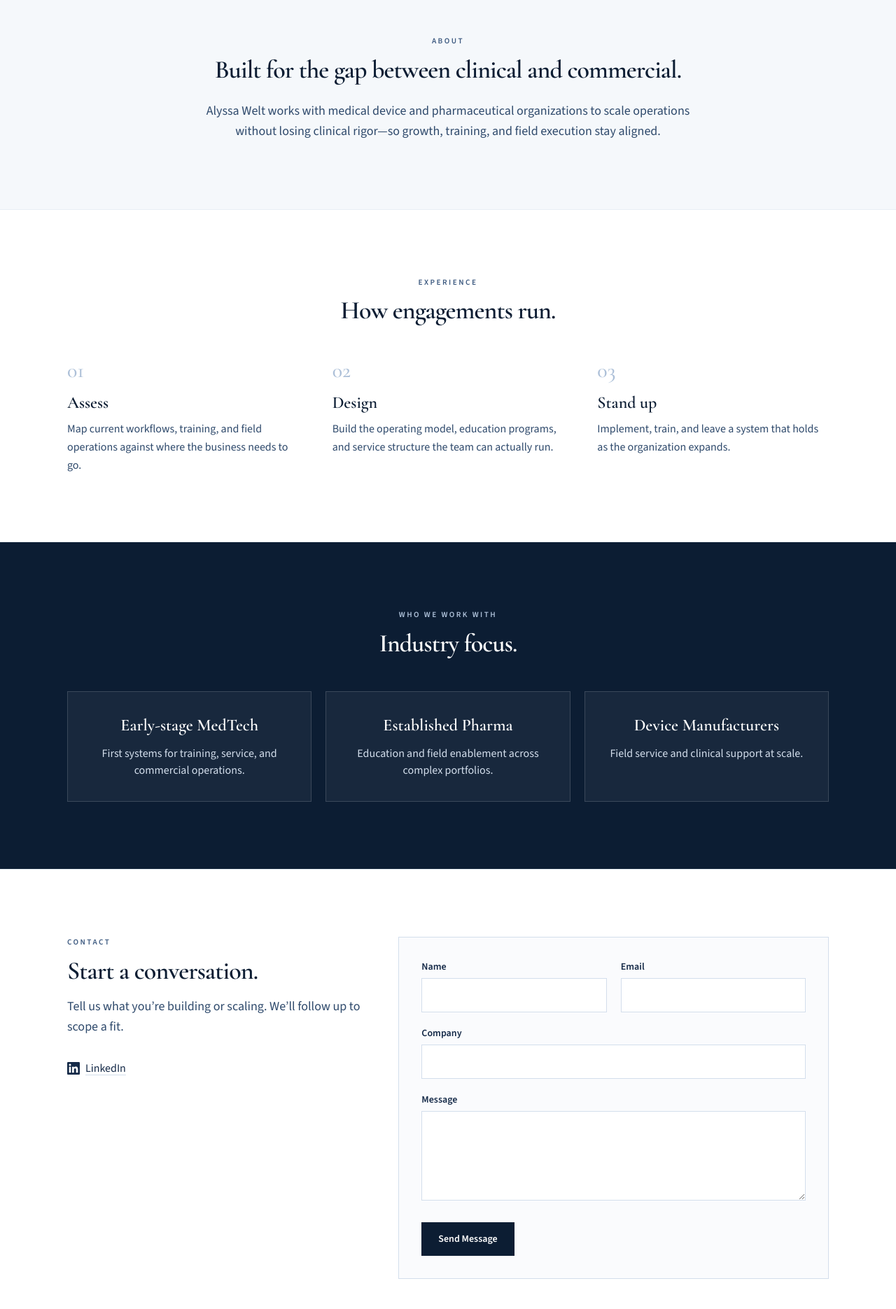
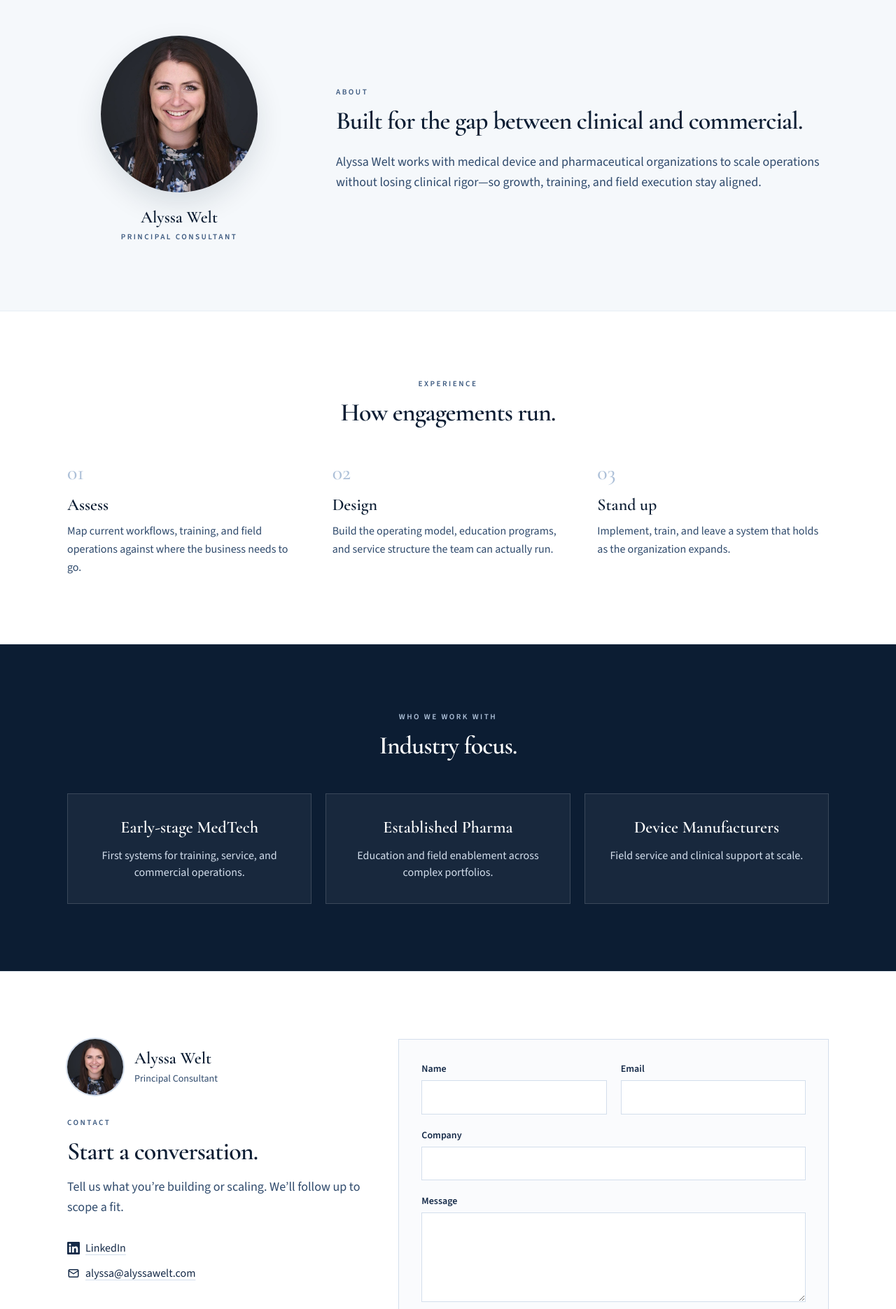
Before and after one commit to connorbking/alyssawelt, a website: page public/index.html in a window 1280 px wide. Shown: the part 1200-3071 px from the top of the page at 70% size. Drawn offline with nearby package versions, Linux system fonts and the light colour scheme.

Commit message:
Add Alyssa's headshot, name, and a mailto link under LinkedIn.
Co-authored-by: Cursor <cursoragent@cursor.com>

```diff
--- a/public/index.html
+++ b/public/index.html
@@ -9,6 +9,7 @@
   <meta property="og:description" content="Operational excellence for medical device and pharmaceutical organizations." />
   <meta property="og:url" content="https://alyssawelt.com" />
   <meta property="og:type" content="website" />
+  <meta property="og:image" content="https://alyssawelt.com/images/alyssa-welt.png" />
   <title>Alyssa Welt | Medical Device Consulting</title>
   <link rel="preconnect" href="https://fonts.googleapis.com" />
   <link rel="preconnect" href="https://fonts.gstatic.com" crossorigin />
@@ -97,12 +98,26 @@
     </section>
 
     <section id="about" class="border-y border-clinical-100 bg-clinical-50 py-20 lg:py-24">
-      <div class="mx-auto max-w-3xl px-5 text-center lg:px-8">
+      <div class="mx-auto grid max-w-6xl items-center gap-10 px-5 lg:grid-cols-12 lg:gap-16 lg:px-8">
+        <div class="text-center lg:col-span-4">
+          <img
+            src="/images/alyssa-welt.png"
+            alt="Alyssa Welt, principal consultant"
+            width="224"
+            height="224"
+            class="mx-auto h-44 w-44 rounded-full object-cover object-top ring-4 ring-white sm:h-56 sm:w-56"
+            style="box-shadow: 0 16px 40px rgba(12, 29, 51, 0.12);"
+          />
+          <p class="mt-5 font-serif text-2xl font-semibold text-clinical-900">Alyssa Welt</p>
+          <p class="mt-1 text-[0.7rem] font-semibold uppercase tracking-widest text-clinical-500">Principal Consultant</p>
+        </div>
+        <div class="text-center lg:col-span-8 lg:text-left">
           <p class="text-[0.7rem] font-semibold uppercase tracking-widest text-clinical-500">About</p>
           <h2 class="mt-3 font-serif text-4xl font-semibold tracking-tight text-clinical-900">Built for the gap between clinical and commercial.</h2>
           <p class="mt-6 text-lg leading-relaxed text-clinical-600">
             Alyssa Welt works with medical device and pharmaceutical organizations to scale operations without losing clinical rigor—so growth, training, and field execution stay aligned.
           </p>
+        </div>
       </div>
     </section>
 
@@ -160,13 +175,32 @@
     <section id="contact" class="bg-white py-20 lg:py-24">
       <div class="mx-auto grid max-w-6xl gap-12 px-5 lg:grid-cols-12 lg:px-8">
         <div class="lg:col-span-5">
-          <p class="text-[0.7rem] font-semibold uppercase tracking-widest text-clinical-500">Contact</p>
+          <div class="flex items-center gap-4">
+            <img
+              src="/images/alyssa-welt.png"
+              alt="Alyssa Welt"
+              width="80"
+              height="80"
+              class="h-20 w-20 rounded-full object-cover object-top ring-2 ring-clinical-200"
+            />
+            <div>
+              <p class="font-serif text-2xl font-semibold leading-tight text-clinical-900">Alyssa Welt</p>
+              <p class="mt-1 text-sm text-clinical-600">Principal Consultant</p>
+            </div>
+          </div>
+          <p class="mt-8 text-[0.7rem] font-semibold uppercase tracking-widest text-clinical-500">Contact</p>
           <h2 class="mt-3 font-serif text-4xl font-semibold tracking-tight text-clinical-900">Start a conversation.</h2>
           <p class="mt-4 text-lg leading-relaxed text-clinical-600">Tell us what you’re building or scaling. We’ll follow up to scope a fit.</p>
-          <a href="https://www.linkedin.com/in/alyssawelt/" target="_blank" rel="noopener noreferrer" class="mt-8 inline-flex items-center gap-2 font-medium text-clinical-800 underline decoration-clinical-200 underline-offset-4 hover:decoration-clinical-700">
+          <div class="mt-8 flex flex-col items-start gap-3">
+            <a href="https://www.linkedin.com/in/alyssawelt/" target="_blank" rel="noopener noreferrer" class="inline-flex items-center gap-2 font-medium text-clinical-800 underline decoration-clinical-200 underline-offset-4 hover:decoration-clinical-700">
               <svg xmlns="http://www.w3.org/2000/svg" width="18" height="18" viewBox="0 0 24 24" fill="currentColor" aria-hidden="true"><path d="M20.447 20.452h-3.554v-5.569c0-1.328-.027-3.037-1.852-3.037-1.853 0-2.136 1.445-2.136 2.939v5.667H9.351V9h3.414v1.561h.046c.477-.9 1.637-1.85 3.37-1.85 3.601 0 4.267 2.37 4.267 5.455v6.286zM5.337 7.433a2.062 2.062 0 0 1-2.063-2.065 2.064 2.064 0 1 1 2.063 2.065zm1.782 13.019H3.555V9h3.564v11.452zM22.225 0H1.771C.792 0 0 .774 0 1.729v20.542C0 23.227.792 24 1.771 24h20.451C23.2 24 24 23.227 24 22.271V1.729C24 .774 23.2 0 22.222 0h.003z"/></svg>
               LinkedIn
             </a>
+            <a href="mailto:alyssa@alyssawelt.com" class="inline-flex items-center gap-2 font-medium text-clinical-800 underline decoration-clinical-200 underline-offset-4 hover:decoration-clinical-700">
+              <svg xmlns="http://www.w3.org/2000/svg" width="18" height="18" viewBox="0 0 24 24" fill="none" stroke="currentColor" stroke-width="2" stroke-linecap="round" stroke-linejoin="round" aria-hidden="true"><rect x="3" y="5" width="18" height="14" rx="2"/><path d="m3 7 9 6 9-6"/></svg>
+              alyssa@alyssawelt.com
+            </a>
+          </div>
         </div>
 
         <div class="lg:col-span-7">
@@ -214,7 +248,10 @@
   <footer class="border-t border-clinical-100 bg-clinical-50">
     <div class="mx-auto flex max-w-6xl flex-col items-start justify-between gap-4 px-5 py-8 sm:flex-row sm:items-center lg:px-8">
       <p class="text-sm text-clinical-500">&copy; 2026 Alyssa Welt. All rights reserved.</p>
+      <div class="flex flex-col items-start gap-1 sm:items-end">
         <a href="https://www.linkedin.com/in/alyssawelt/" target="_blank" rel="noopener noreferrer" class="text-sm font-medium text-clinical-700 hover:text-clinical-900">LinkedIn</a>
+        <a href="mailto:alyssa@alyssawelt.com" class="text-sm font-medium text-clinical-700 hover:text-clinical-900">alyssa@alyssawelt.com</a>
+      </div>
     </div>
   </footer>
 
@@ -276,7 +313,7 @@
           showSuccess();
           form.reset();
         } catch (err) {
-          errorEl.textContent = err.message || "Unable to send right now. Please try again or reach out on LinkedIn.";
+          errorEl.textContent = err.message || "Unable to send right now. Please email alyssa@alyssawelt.com.";
           errorEl.classList.remove("hidden");
         } finally {
           submitBtn.disabled = false;
```
Also changed, not shown: public/images/alyssa-welt.png (added), public/styles.css. Lines whose indentation alone changed are shown as unchanged.
